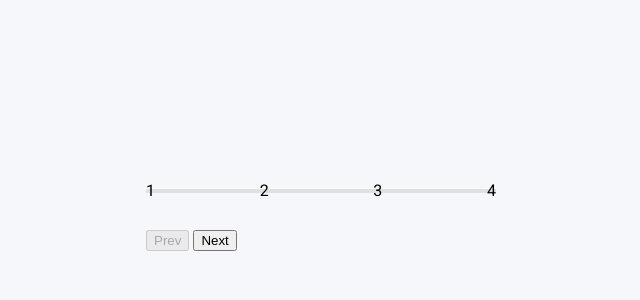
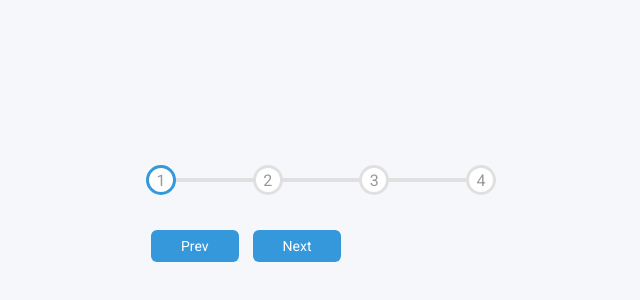
Before and after one commit to ZbigniewKulczynski1984/Progres-steps, a plain HTML site: page index.html in a window 1280 px wide. Shown: the part 184-484 px from the top of the page, without its empty margins (319-959 px from the left). Drawn offline with Linux system fonts and the light colour scheme; a web font is replaced by a local one.

Commit message:
style added

```diff
--- a/css/style.css
+++ b/css/style.css
@@ -1,4 +1,9 @@
 @import url('https://fonts.googleapis.com/css2?family=BhuTuka+Expanded+One&family=Nunito+Sans:ital,wght@0,300;0,400;1,200&family=Roboto:ital,wght@0,300;0,400;1,300&display=swap');
+
+:root {
+    --line--border-fill: #3498db;
+    --line--border-empty: #e0e0e0;
+}
 
 * {
     box-sizing: border-box;
@@ -31,7 +36,7 @@ body {
 
 .progress-container::before {
     content: '';
-    background-color: #e0e0e0;
+    background-color: var(--line--border-empty);
     position: absolute;
     top: 50%;
     left: 0;
@@ -42,7 +47,7 @@ body {
 }
 
 .progress {
-    background-color: #3498db;
+    background-color: var(--line--border-fill);
     position: absolute;
     top: 50%;
     left: 0;
@@ -52,3 +57,32 @@ body {
     z-index: -1;
     transition: 0.4s ease;
 }
+
+.circle {
+    background-color: #fff;
+    color: #999;
+    border-radius: 50%;
+    height: 30px;
+    width: 30px;
+    display: flex;
+    align-items: center;
+    justify-content: center;
+    border: 3px solid var(--line--border-empty);
+    transition: 0.4s ease;
+}
+
+.circle.active {
+    border-color: var(--line--border-fill);
+}
+
+.btn {
+    background-color: var(--line--border-fill);
+    color: #fff;
+    border: 0;
+    border-radius: 6px;
+    cursor: pointer;
+    font-family: inherit;
+    padding: 8px 30px;
+    margin: 5px;
+    font-size: 14px;
+}
```
